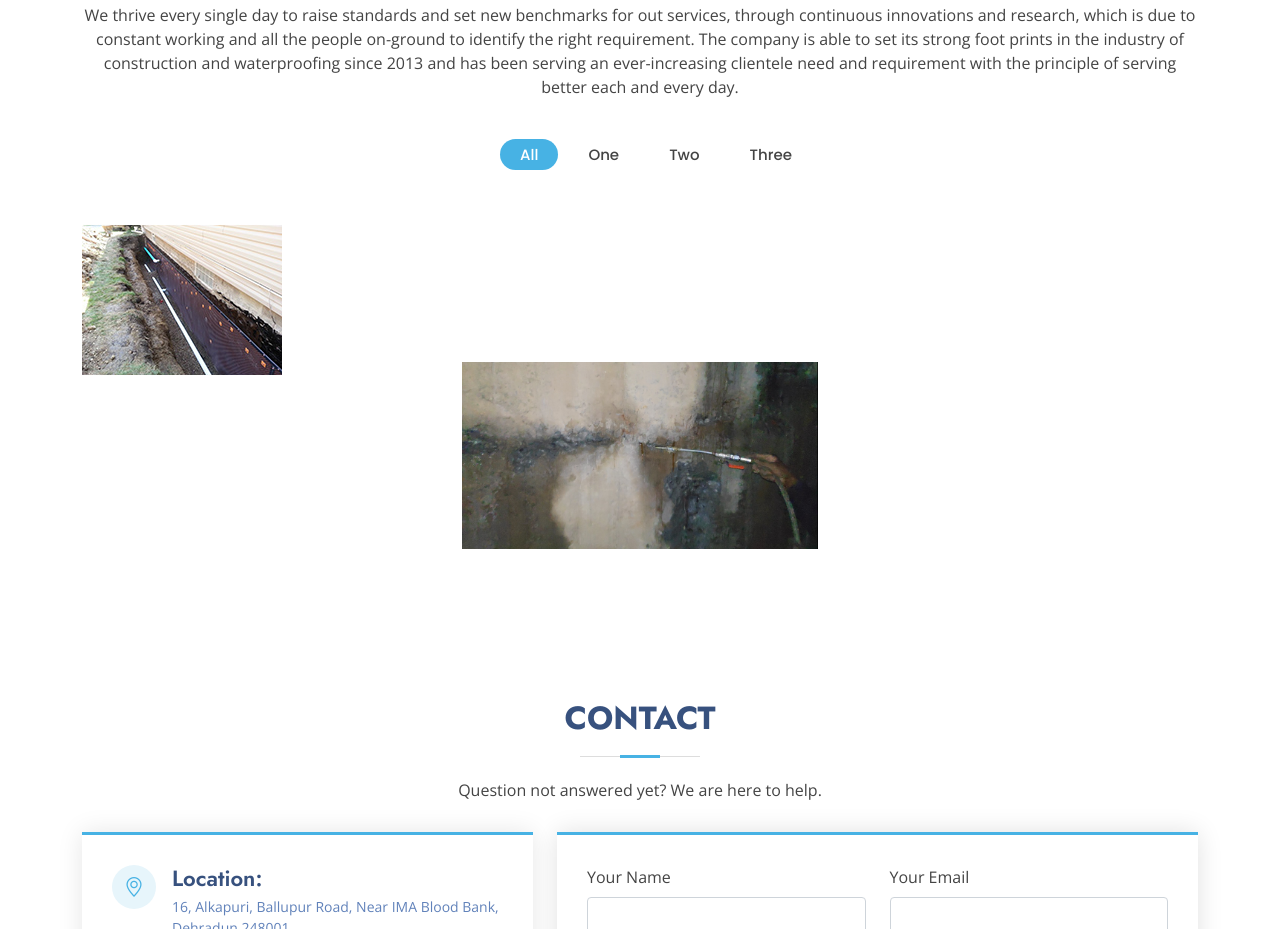
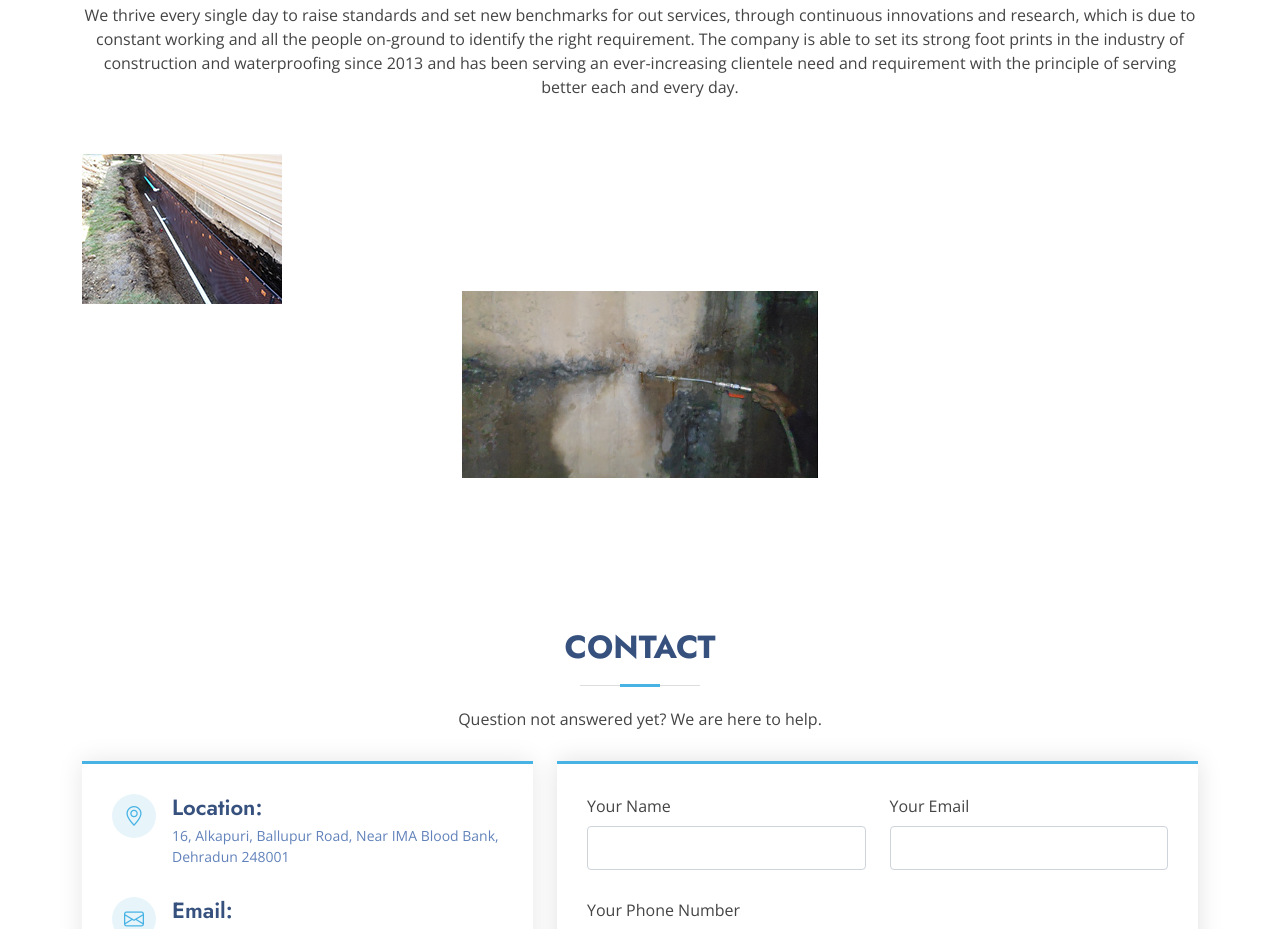
Before and after one commit to K-a-j-a-l/Sai-Shree-Waterproofing, a plain HTML site: page index.html in a window 1280 px wide. Shown: the part 2571-3500 px from the top of the page. Drawn offline with nearby package versions, Linux system fonts and the light colour scheme.

Commit message:
Final changes

```diff
--- a/index.html
+++ b/index.html
@@ -249,13 +249,6 @@
                     </p>
                 </div>
 
-                <ul id="portfolio-flters" class="d-flex justify-content-center" data-aos="fade-up" data-aos-delay="100">
-                    <li data-filter="*" class="filter-active">All</li>
-                    <li data-filter=".filter-app">One</li>
-                    <li data-filter=".filter-card">Two</li>
-                    <li data-filter=".filter-web">Three</li>
-                </ul>
-
                 <div class="row portfolio-container" data-aos="fade-up" data-aos-delay="200">
 
                     <div class="col-lg-4 col-md-6 portfolio-item filter-app">
```
